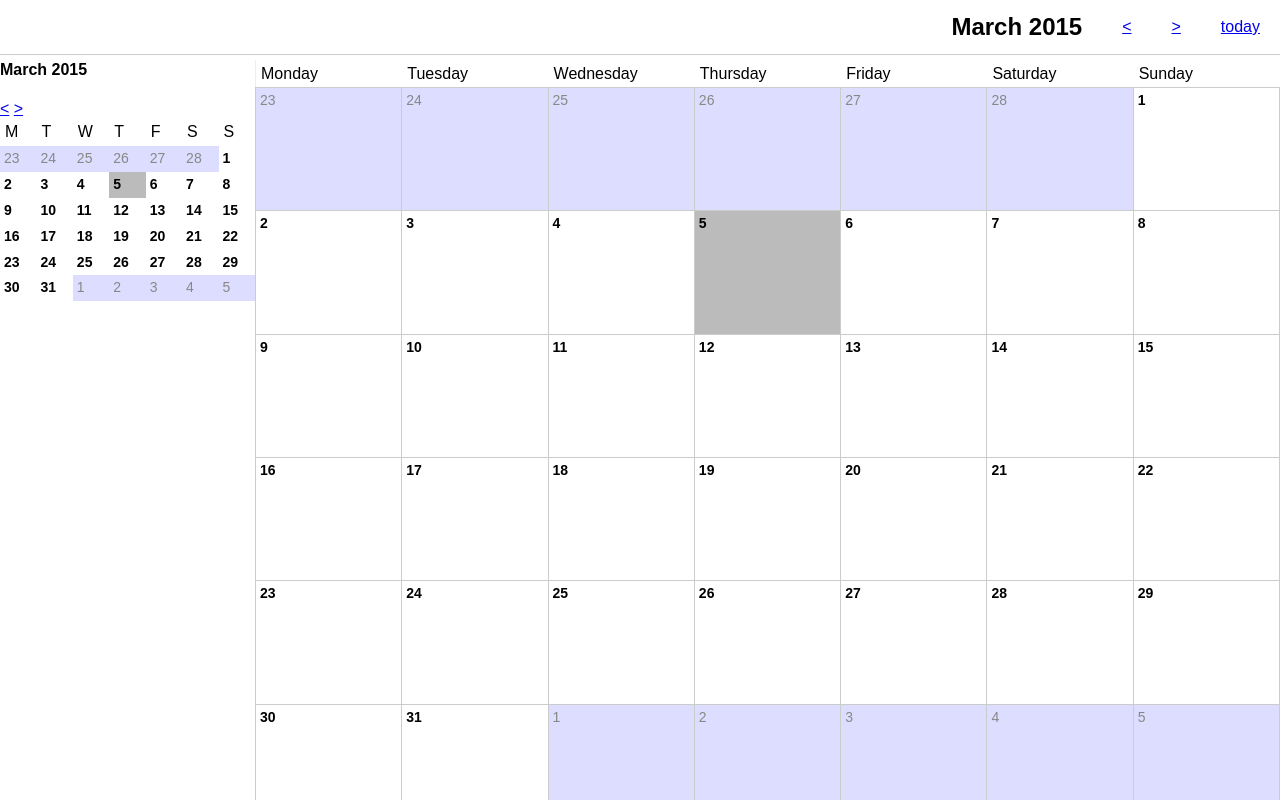
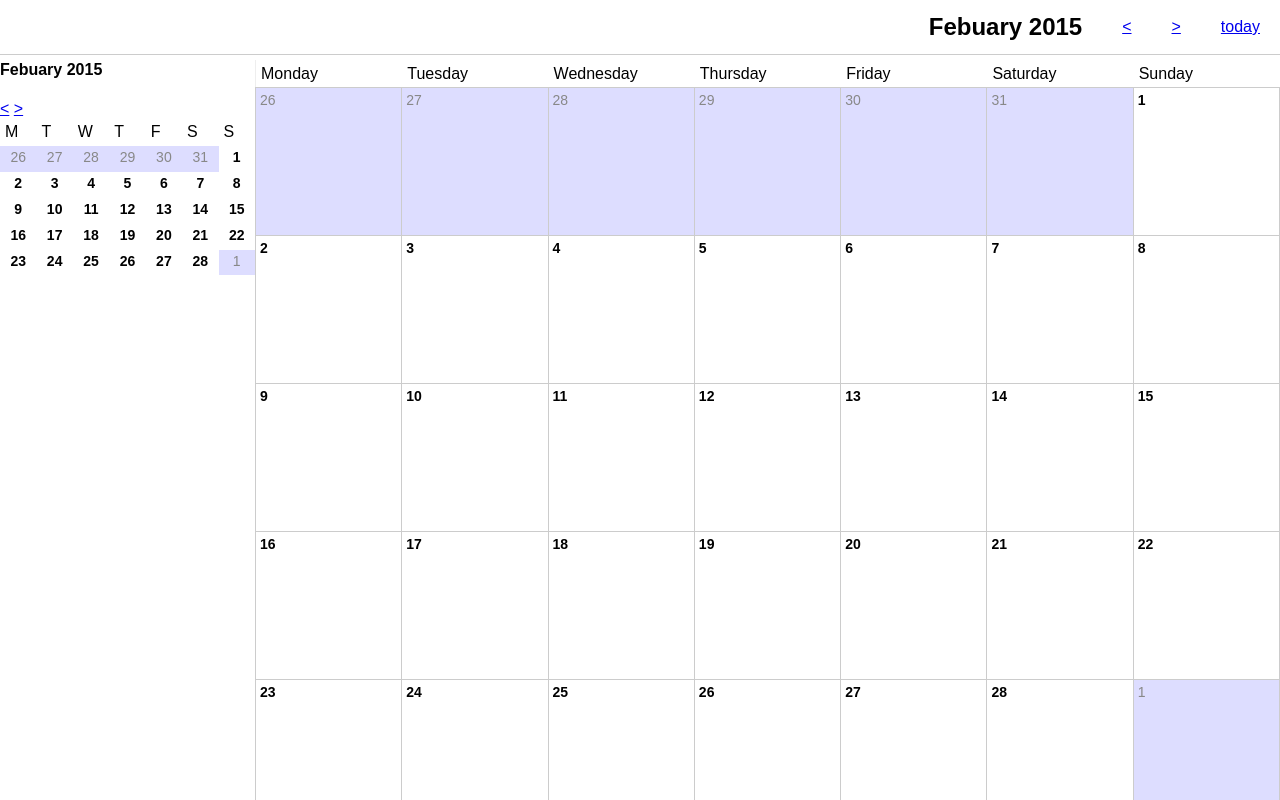
Before and after one commit to twinraven/Calendar, a plain HTML site: page src/index.html in a window 1280 px wide. Both pictures are taken after a click on the element 127 px from the left and 152 px from the top of the page. Drawn offline with Linux system fonts and the light colour scheme.

Commit message:
updated README; moved 'jump to date' event call from appView to monthSummaryView, change to be day-based, not month-based (to better support future features)

```diff
--- a/src/css/style.css
+++ b/src/css/style.css
@@ -137,10 +137,19 @@ ul {
 }
 
 .day .date {
+    display: block;
     font-size: 14px;
     font-weight: normal;
+    margin: 0;
+}
+
+.cal-summary .date {
+    line-height: 22px;
+    width: 100%;
+}
+
+.cal-main .date {
     left: 4px;
-    margin: 0;
     pointer-events: none;
     position: absolute;
     top: 4px;
--- a/src/index.html
+++ b/src/index.html
@@ -52,7 +52,7 @@
 		</script>
 
 		<script type="text/template" id="day-summary-template">
-			<h3 class="date" id="date-summary-<%= id %>">
+			<h3 class="date" id="date-summary-<%= id %>" data-ref="<%= id %>">
 				<span class="visuallyhidden"><%= weekday %></span> <%= day %><span class="visuallyhidden"><%= suffix %> <%= monthName %></span>
 			</h3>
 		</script>
--- a/src/js/app.js
+++ b/src/js/app.js
@@ -8,7 +8,7 @@ $(function () {
 	app.const = {
 	    DAYS_IN_WEEK : 7,
 	    MONTHS_IN_YEAR : 12,
-	    ESC_KEY  : 27
+	    ESC_KEY : 27
 	};
 
 	app.config = {
--- a/src/js/views/appView.js
+++ b/src/js/views/appView.js
@@ -16,9 +16,7 @@ var app = app || {};
         events: {
             'click .prev-all': 'gotoPrevMonth',
             'click .next-all': 'gotoNextMonth',
-            'click .home-all': 'gotoThisMonth',
-
-            'click #cal-summary': 'gotoSummaryMonth'
+            'click .home-all': 'gotoThisMonth'
         },
 
 
@@ -49,8 +47,11 @@ var app = app || {};
         bindEvents: function () {
             var self = this;
 
+            // custom events
             app.events.bind('add:event', this.addEvent);
+            app.events.bind('goto:date', function (date) { self.gotoDate(date) });
 
+            // DOM/user events
             this.$body.on('DOMMouseScroll mousewheel', function (e) { self.handleScroll.call(self, e) });
             this.$body.on('keydown', function (e) { self.handleKeyPress.call(self, e); });
         },
@@ -111,12 +112,6 @@ var app = app || {};
              this.gotoMonth({'newDate': app.cal.newDate()});
          },
 
-         gotoSummaryMonth: function (e) {
-             if (e) { e.preventDefault(); }
-
-             this.gotoMonth({'newDate': this.summaryView.selfMonth});
-         },
-
          gotoMonth: function (params) {
             var date;
 
@@ -163,6 +158,10 @@ var app = app || {};
 
         // custom app events ~~~~~~~~~~~~~~~~~~~~~~~~~~~~~~~~~~~~~~~~~~~~~~~~~~~~~~~~~~~~~~~~~~~~~~~
 
+        gotoDate: function (date) {
+            this.gotoMonth({'newDate': date});
+        },
+
         addEvent: function (newEvent) {
             console.log('add new event from **' + newEvent.from + '** to **' + newEvent.to + '**');
             console.log('all day event: ' + (newEvent.fullday));
--- a/src/js/views/monthSummaryView.js
+++ b/src/js/views/monthSummaryView.js
@@ -13,8 +13,9 @@ var app = app || {};
         dayTemplate: _.template($('#day-summary-template').html()),
 
         events: {
-            'click .prev-self': '_gotoPrevMonth',
-            'click .next-self': '_gotoNextMonth',
+            'click .prev-self': 'gotoPrevMonth',
+            'click .next-self': 'gotoNextMonth',
+            'click .date': 'gotoDate'
         },
 
 
@@ -39,7 +40,13 @@ var app = app || {};
 
         // Date traversal event handling ~~~~~~~~~~~~~~~~~~~~~~~~~~~~~~~~~~~~~~~~~~~~~~~~~~~~~~~~~~~
 
-        _gotoNextMonth: function (e) {
+        gotoDate: function (e) {
+            var date = $(e.currentTarget).data('ref');
+
+            app.events.trigger('goto:date', app.cal.newDate(date));
+        },
+
+        gotoNextMonth: function (e) {
             if (e) { e.preventDefault(); }
 
             this._gotoMonth({
@@ -49,7 +56,7 @@ var app = app || {};
             });
         },
 
-        _gotoPrevMonth: function (e) {
+        gotoPrevMonth: function (e) {
             if (e) { e.preventDefault(); }
 
             this._gotoMonth({
```
Also changed, not shown: README.md.
